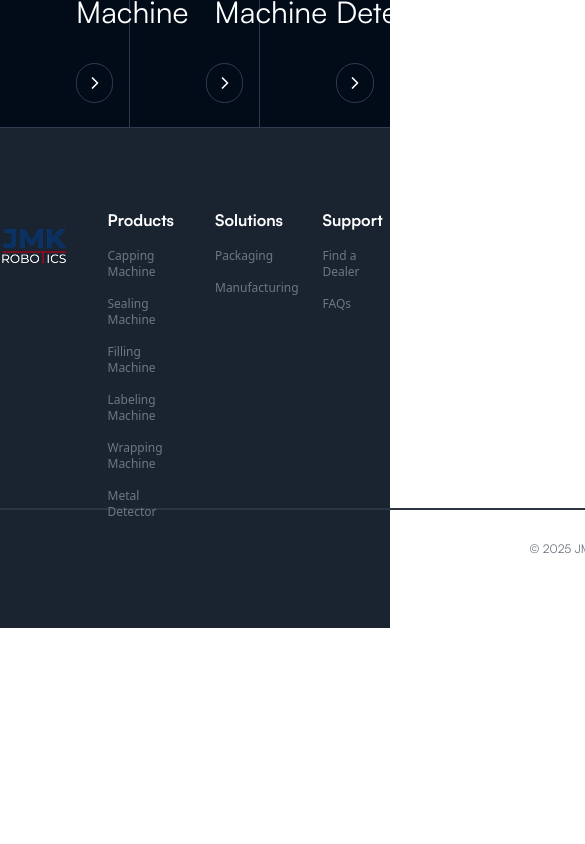
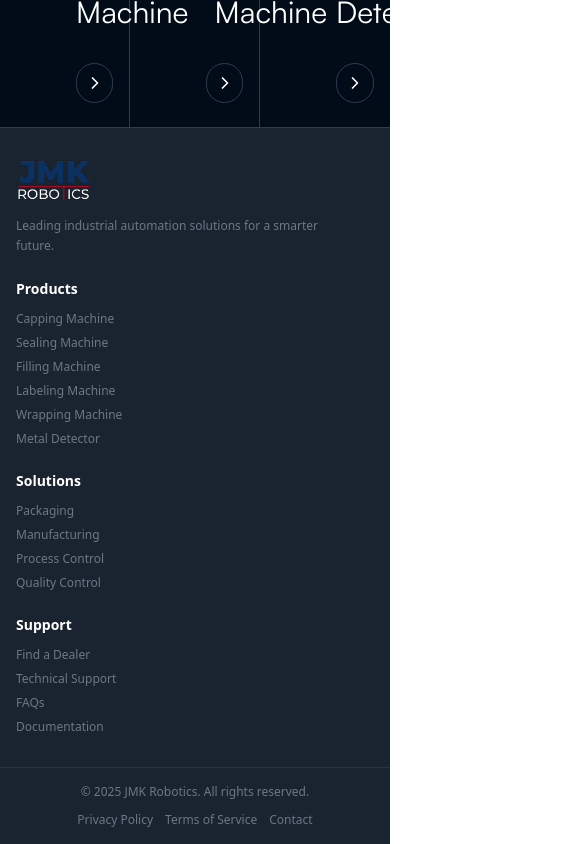
Before and after one commit to aeuribe/jmkrobotics-frontend, a Next.js app: page / in a window 390 px wide. Shown: the part 1576-2420 px from the top of the page, 585 px wide, since content can reach past the window. Before the commit the page ends 2204 px from the top, so only its background shows below. Built offline with nearby package versions, Linux system fonts and the light colour scheme.

Commit message:
feat(footer): add responsiveness

```diff
--- a/src/app/components/footer/Footer.tsx
+++ b/src/app/components/footer/Footer.tsx
@@ -4,83 +4,263 @@ import Image from "next/image";
 
 const Footer = () => {
   return (
-    <div className="h-[500px] py-20 bg-[#1A2330]">
-      <div className="h-[300px] grid grid-cols-4 gap-10">
-        {/* Logo */}
-        <div className=" flex flex-col gap-4 items-start text-left mx-auto">
+    <footer className="bg-[#1A2330] text-white">
+      {/* Main Footer Content */}
+      <div className="w-full max-w-7xl mx-auto px-4 sm:px-6 lg:px-8 py-8 sm:py-10 lg:py-12">
+        <div className="grid grid-cols-1 sm:grid-cols-2 lg:grid-cols-4 gap-6 lg:gap-8">
+          {/* Logo Section */}
+          <div className="flex flex-col items-start sm:col-span-2 lg:col-span-1">
+            <div className="mb-4 lg:mb-5">
               <Image
                 src="/JMKRobotics.png"
-            alt="Icon"
+                alt="JMK Robotics Logo"
+                className="h-10 sm:h-11 lg:h-12 w-auto object-contain"
                 width={120}
                 height={55}
-            className="object-contain pt-5"
-            priority
               />
             </div>
-
-        {/* Products */}
-        <div className="flex flex-col gap-4 items-start text-left mx-auto">
-          <h3 className="text-white font-bold font-main">Products</h3>
-          <Link className="text-[#6E7784] text-xs" href="/">
-            Capping Machine
-          </Link>
-          <Link className="text-[#6E7784] text-xs" href="/">
-            Sealing Machine
-          </Link>
-          <Link className="text-[#6E7784] text-xs" href="/">
-            Filling Machine
-          </Link>
-          <Link className="text-[#6E7784] text-xs" href="/">
-            Labeling Machine
-          </Link>
-          <Link className="text-[#6E7784] text-xs" href="/">
-            Wrapping Machine
-          </Link>
-          <Link className="text-[#6E7784] text-xs" href="/">
-            Metal Detector
-          </Link>
+            <p className="text-[#6E7784] text-xs sm:text-sm leading-relaxed max-w-xs">
+              Leading industrial automation solutions for a smarter future.
+            </p>
           </div>
 
-        {/* Solutions */}
-        <div className=" flex flex-col gap-4 items-start text-left mx-auto">
-          <h3 className="text-white font-bold font-main">Solutions</h3>
+          {/* Products Section */}
+          <div className="flex flex-col">
+            <h3 className="text-white font-semibold mb-3 sm:mb-4
+                          text-sm sm:text-base lg:text-base">
+              Products
+            </h3>
+            <div className="flex flex-col space-y-2 sm:space-y-2.5">
               <Link
-            className="block w-full text-[#6E7784] text-xs text-left"
+                className="text-[#6E7784] hover:text-white transition-colors duration-200
+                          text-xs sm:text-sm group relative"
                 href="/"
               >
-            Packaging
+                <span className="relative">
+                  Capping Machine
+                  <span className="absolute -bottom-0.5 left-0 w-0 h-[1px] bg-[#E4173C]
+                                 group-hover:w-full transition-all duration-300"></span>
+                </span>
               </Link>
               <Link
-            className="block w-full text-[#6E7784] text-xs text-left"
+                className="text-[#6E7784] hover:text-white transition-colors duration-200
+                          text-xs sm:text-sm group relative"
                 href="/"
               >
-            Manufacturing
+                <span className="relative">
+                  Sealing Machine
+                  <span className="absolute -bottom-0.5 left-0 w-0 h-[1px] bg-[#E4173C]
+                                 group-hover:w-full transition-all duration-300"></span>
+                </span>
               </Link>
-        </div>
-
-        {/* Support */}
-        <div className="flex flex-col gap-4 items-start text-left mx-auto">
-          <h3 className="text-white font-bold font-main">Support</h3>
               <Link
-            className="block w-full text-[#6E7784] text-xs text-left"
+                className="text-[#6E7784] hover:text-white transition-colors duration-200
+                          text-xs sm:text-sm group relative"
                 href="/"
               >
-            Find a Dealer
+                <span className="relative">
+                  Filling Machine
+                  <span className="absolute -bottom-0.5 left-0 w-0 h-[1px] bg-[#E4173C]
+                                 group-hover:w-full transition-all duration-300"></span>
+                </span>
               </Link>
               <Link
-            className="block w-full text-[#6E7784] text-xs text-left"
+                className="text-[#6E7784] hover:text-white transition-colors duration-200
+                          text-xs sm:text-sm group relative"
                 href="/"
               >
-            FAQs
+                <span className="relative">
+                  Labeling Machine
+                  <span className="absolute -bottom-0.5 left-0 w-0 h-[1px] bg-[#E4173C]
+                                 group-hover:w-full transition-all duration-300"></span>
+                </span>
+              </Link>
+              <Link
+                className="text-[#6E7784] hover:text-white transition-colors duration-200
+                          text-xs sm:text-sm group relative"
+                href="/"
+              >
+                <span className="relative">
+                  Wrapping Machine
+                  <span className="absolute -bottom-0.5 left-0 w-0 h-[1px] bg-[#E4173C]
+                                 group-hover:w-full transition-all duration-300"></span>
+                </span>
+              </Link>
+              <Link
+                className="text-[#6E7784] hover:text-white transition-colors duration-200
+                          text-xs sm:text-sm group relative"
+                href="/"
+              >
+                <span className="relative">
+                  Metal Detector
+                  <span className="absolute -bottom-0.5 left-0 w-0 h-[1px] bg-[#E4173C]
+                                 group-hover:w-full transition-all duration-300"></span>
+                </span>
               </Link>
             </div>
           </div>
 
-      {/* Footer bottom bar */}
-      <div className="w-[1280px] mx-auto border-t-2 border-[#2B3441] h-20 flex items-center justify-center">
-        <p className="text-[#6E7784] font-main text-xs">© 2025 JMK Robotics. All rights reserved.</p>
+          {/* Solutions Section */}
+          <div className="flex flex-col">
+            <h3 className="text-white font-semibold mb-3 sm:mb-4
+                          text-sm sm:text-base lg:text-base">
+              Solutions
+            </h3>
+            <div className="flex flex-col space-y-2 sm:space-y-2.5">
+              <Link
+                className="text-[#6E7784] hover:text-white transition-colors duration-200
+                          text-xs sm:text-sm group relative"
+                href="/"
+              >
+                <span className="relative">
+                  Packaging
+                  <span className="absolute -bottom-0.5 left-0 w-0 h-[1px] bg-[#E4173C]
+                                 group-hover:w-full transition-all duration-300"></span>
+                </span>
+              </Link>
+              <Link
+                className="text-[#6E7784] hover:text-white transition-colors duration-200
+                          text-xs sm:text-sm group relative"
+                href="/"
+              >
+                <span className="relative">
+                  Manufacturing
+                  <span className="absolute -bottom-0.5 left-0 w-0 h-[1px] bg-[#E4173C]
+                                 group-hover:w-full transition-all duration-300"></span>
+                </span>
+              </Link>
+              <Link
+                className="text-[#6E7784] hover:text-white transition-colors duration-200
+                          text-xs sm:text-sm group relative"
+                href="/"
+              >
+                <span className="relative">
+                  Process Control
+                  <span className="absolute -bottom-0.5 left-0 w-0 h-[1px] bg-[#E4173C]
+                                 group-hover:w-full transition-all duration-300"></span>
+                </span>
+              </Link>
+              <Link
+                className="text-[#6E7784] hover:text-white transition-colors duration-200
+                          text-xs sm:text-sm group relative"
+                href="/"
+              >
+                <span className="relative">
+                  Quality Control
+                  <span className="absolute -bottom-0.5 left-0 w-0 h-[1px] bg-[#E4173C]
+                                 group-hover:w-full transition-all duration-300"></span>
+                </span>
+              </Link>
             </div>
           </div>
+
+          {/* Support & Contact Section */}
+          <div className="flex flex-col">
+            <h3 className="text-white font-semibold mb-3 sm:mb-4
+                          text-sm sm:text-base lg:text-base">
+              Support
+            </h3>
+            <div className="flex flex-col space-y-2 sm:space-y-2.5">
+              <Link
+                className="text-[#6E7784] hover:text-white transition-colors duration-200
+                          text-xs sm:text-sm group relative"
+                href="/"
+              >
+                <span className="relative">
+                  Find a Dealer
+                  <span className="absolute -bottom-0.5 left-0 w-0 h-[1px] bg-[#E4173C]
+                                 group-hover:w-full transition-all duration-300"></span>
+                </span>
+              </Link>
+              <Link
+                className="text-[#6E7784] hover:text-white transition-colors duration-200
+                          text-xs sm:text-sm group relative"
+                href="/"
+              >
+                <span className="relative">
+                  Technical Support
+                  <span className="absolute -bottom-0.5 left-0 w-0 h-[1px] bg-[#E4173C]
+                                 group-hover:w-full transition-all duration-300"></span>
+                </span>
+              </Link>
+              <Link
+                className="text-[#6E7784] hover:text-white transition-colors duration-200
+                          text-xs sm:text-sm group relative"
+                href="/"
+              >
+                <span className="relative">
+                  FAQs
+                  <span className="absolute -bottom-0.5 left-0 w-0 h-[1px] bg-[#E4173C]
+                                 group-hover:w-full transition-all duration-300"></span>
+                </span>
+              </Link>
+              <Link
+                className="text-[#6E7784] hover:text-white transition-colors duration-200
+                          text-xs sm:text-sm group relative"
+                href="/"
+              >
+                <span className="relative">
+                  Documentation
+                  <span className="absolute -bottom-0.5 left-0 w-0 h-[1px] bg-[#E4173C]
+                                 group-hover:w-full transition-all duration-300"></span>
+                </span>
+              </Link>
+            </div>
+          </div>
+        </div>
+      </div>
+
+      {/* Footer Bottom Bar */}
+      <div className="border-t border-[#2B3441]">
+        <div className="w-full max-w-7xl mx-auto px-4 sm:px-6 lg:px-8 py-4 sm:py-5">
+          <div className="flex flex-col sm:flex-row justify-between items-center space-y-3 sm:space-y-0">
+            {/* Copyright */}
+            <div className="text-center sm:text-left">
+              <p className="text-[#6E7784] text-xs sm:text-sm">
+                © 2025 JMK Robotics. All rights reserved.
+              </p>
+            </div>
+
+            {/* Additional Links */}
+            <div className="flex flex-wrap justify-center sm:justify-end gap-3 sm:gap-4">
+              <Link
+                href="/"
+                className="text-[#6E7784] hover:text-white transition-colors duration-200
+                          text-xs sm:text-sm group relative"
+              >
+                <span className="relative">
+                  Privacy Policy
+                  <span className="absolute -bottom-0.5 left-0 w-0 h-[1px] bg-[#E4173C]
+                                 group-hover:w-full transition-all duration-300"></span>
+                </span>
+              </Link>
+              <Link
+                href="/"
+                className="text-[#6E7784] hover:text-white transition-colors duration-200
+                          text-xs sm:text-sm group relative"
+              >
+                <span className="relative">
+                  Terms of Service
+                  <span className="absolute -bottom-0.5 left-0 w-0 h-[1px] bg-[#E4173C]
+                                 group-hover:w-full transition-all duration-300"></span>
+                </span>
+              </Link>
+              <Link
+                href="/"
+                className="text-[#6E7784] hover:text-white transition-colors duration-200
+                          text-xs sm:text-sm group relative"
+              >
+                <span className="relative">
+                  Contact
+                  <span className="absolute -bottom-0.5 left-0 w-0 h-[1px] bg-[#E4173C]
+                                 group-hover:w-full transition-all duration-300"></span>
+                </span>
+              </Link>
+            </div>
+          </div>
+        </div>
+      </div>
+    </footer>
   );
 };
 
```
Lines whose indentation alone changed are shown as unchanged.
